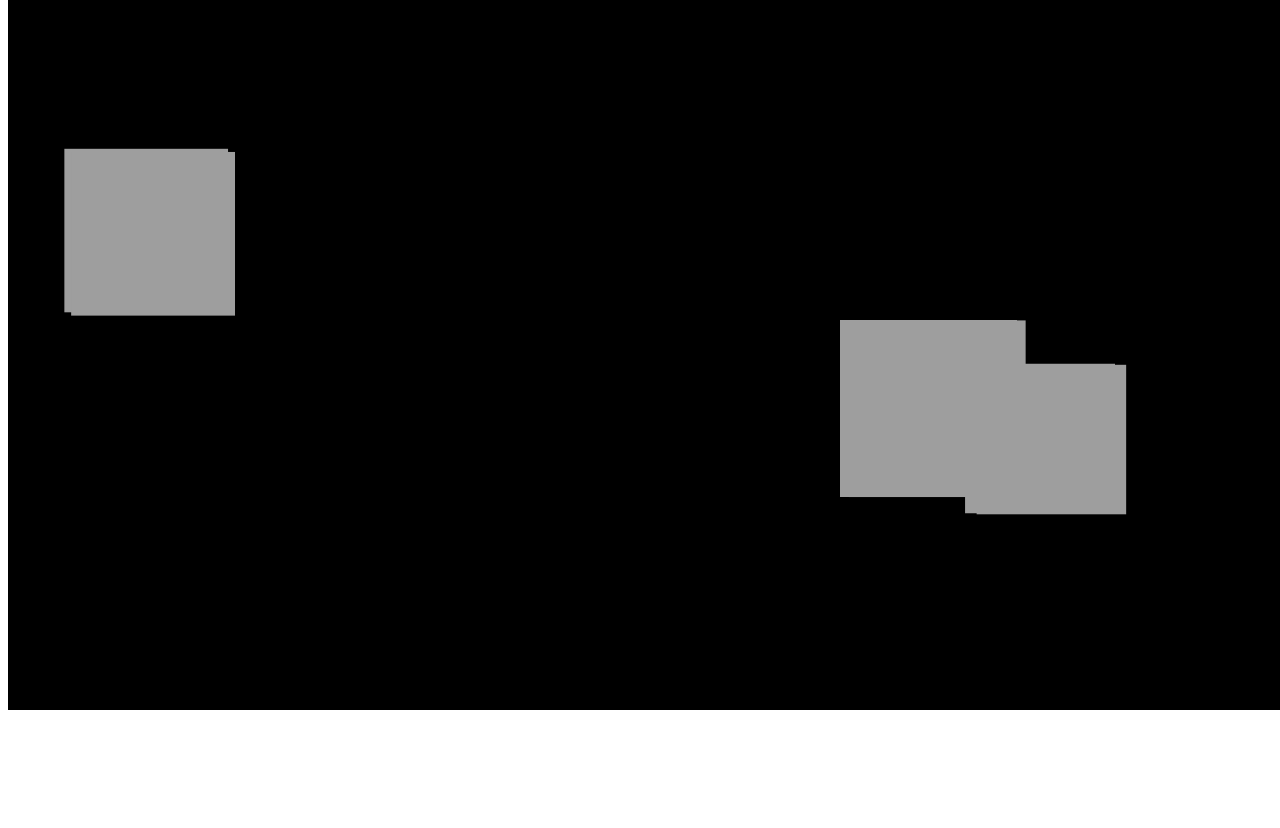
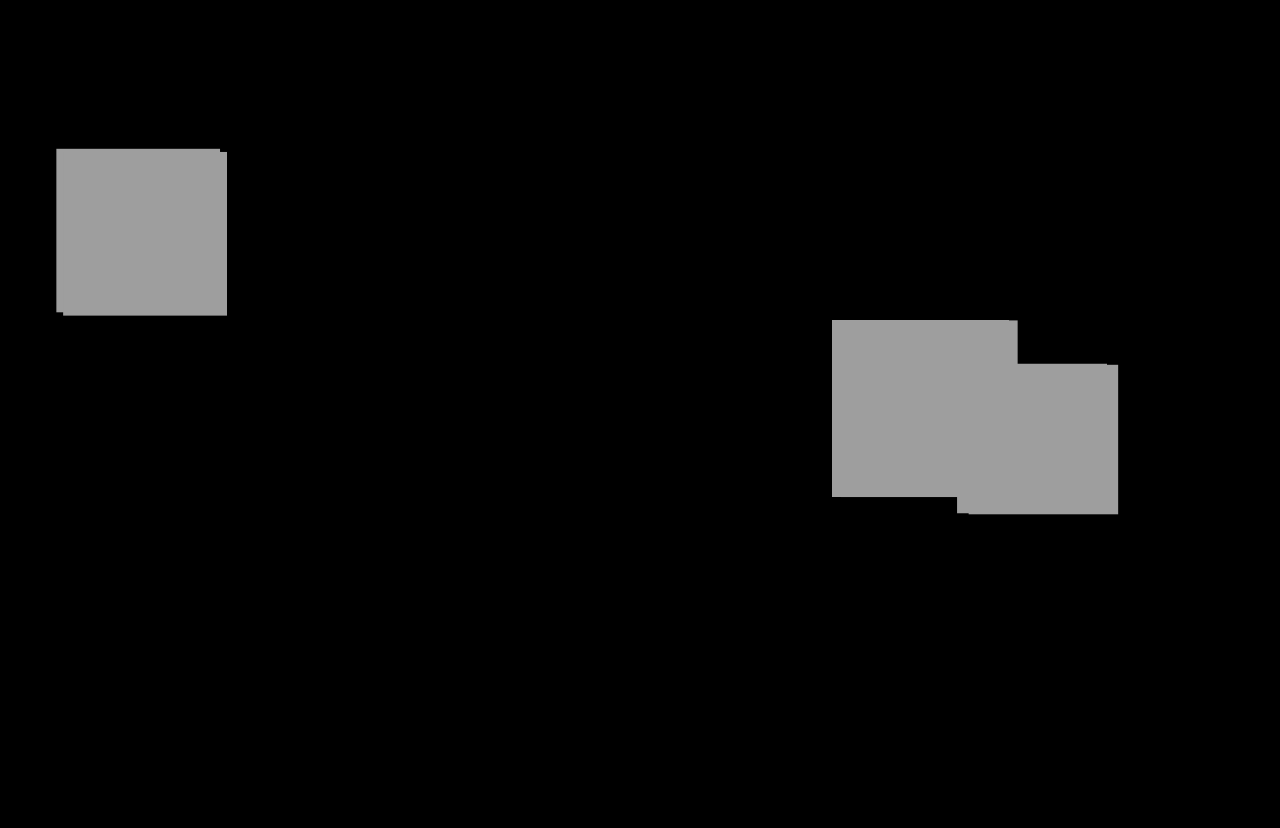
Before and after one commit to orsolyasz/orsolyasz.github.io, a plain HTML site: page index.html in a window 1280 px wide. Shown: the part 90-918 px from the top of the page. After the commit the page ends 800 px from the top, so only its background shows below. Drawn offline with nearby package versions, Linux system fonts and the light colour scheme.

Commit message:
Update index.html

```diff
--- a/index.html
+++ b/index.html
@@ -14,7 +14,7 @@ https://fonts.googleapis.com/css?family=Syncopate
    </style>
 </head>
 
-<body>
+<body style="background-color:black">
     <canvas id="myCanvas" style="z-index:0"></canvas>
    <div style="z-index:2"><h1>ORSOLYA SZANTHO</h1></div>
 </body>
@@ -52,7 +52,8 @@ https://fonts.googleapis.com/css?family=Syncopate
   canvas.setAttribute("height", height);
   canvas.style.padding = 0;
   canvas.style.marginTop=-0.01*height;
-  canvas.style.marginBottom= height;
+  canvas.style.marginLeft=-0.01*height;
+  canvas.style.marginBottom= -height;
   canvas.style.backgroundColor = "black";
   canvas.addEventListener('mousemove', getMouse, false);
 
```
